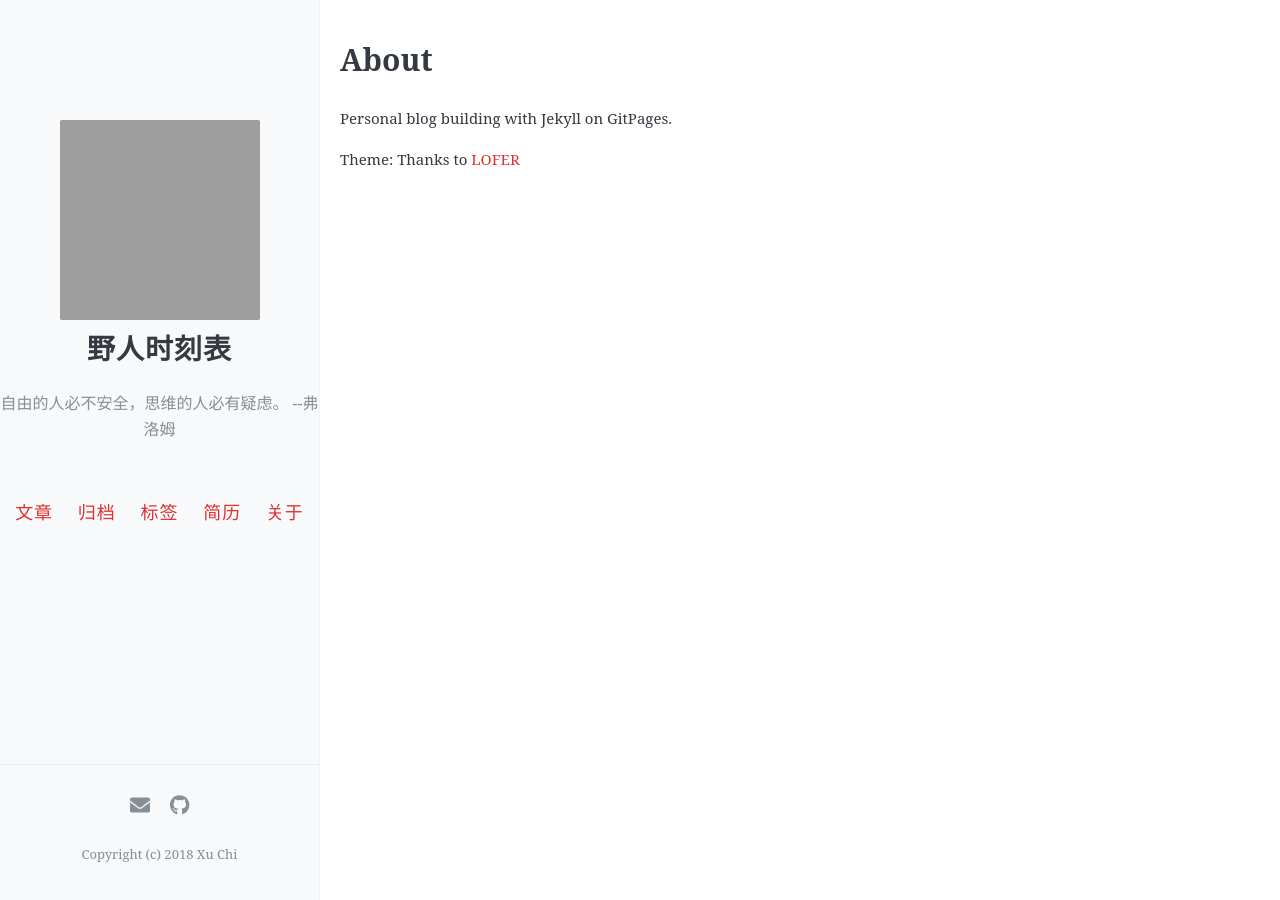
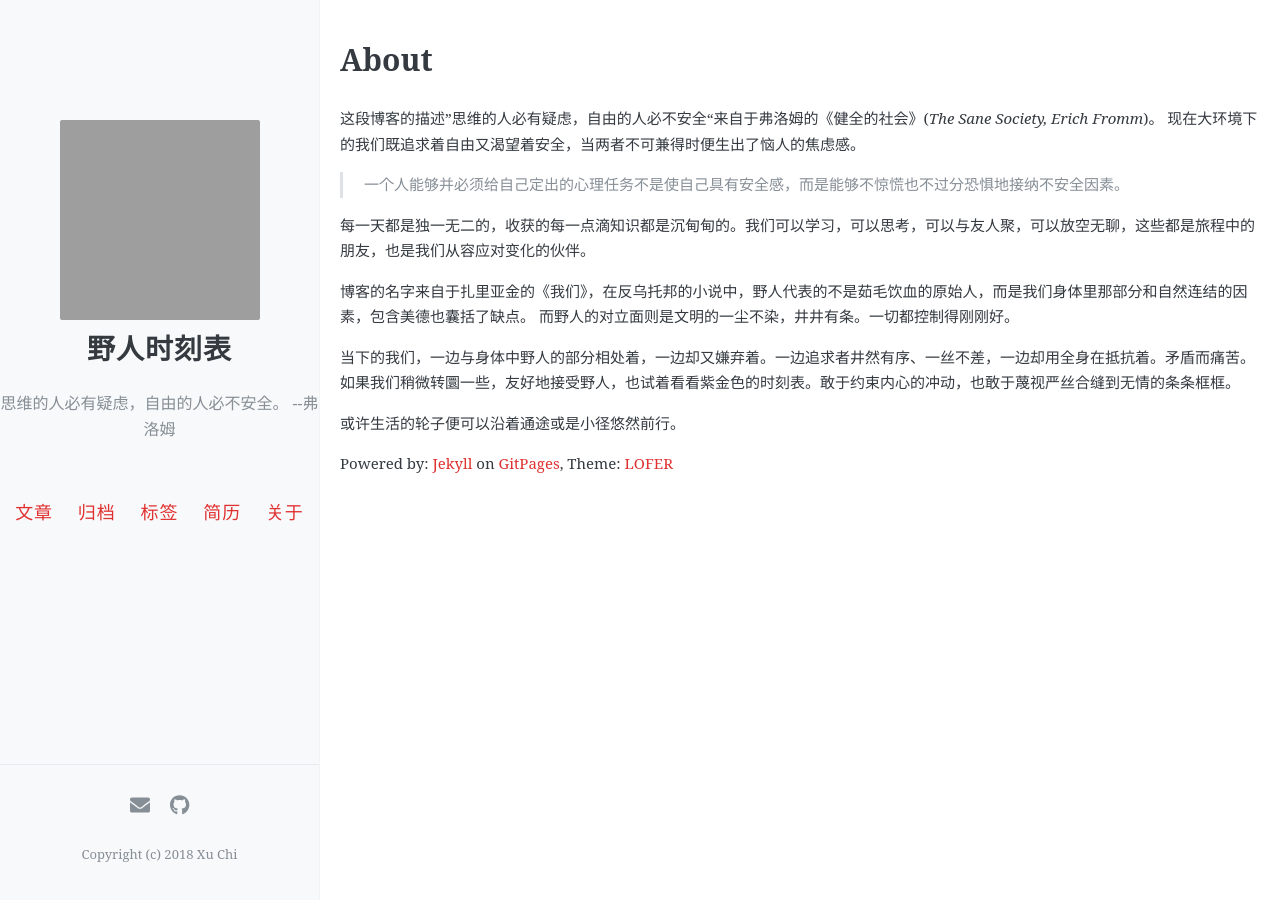
Before and after one commit to xuchi16/Lukathis.github.io, a Jekyll site: the page built from misc/about.md, in a window 1280 px wide. Built offline with Jekyll 4.4.1, drawn with Linux system fonts in a browser that asks for light colours; comment, search, counter and statistics services are not loaded; grey boxes are pictures that could not be loaded.

Commit message:
restructure the posts and update cotent of 'about'

```diff
--- a/_config.yml
+++ b/_config.yml
@@ -4,7 +4,7 @@
 
 name: "野人时刻表"
 description:
-  自由的人必不安全，思维的人必有疑虑。 --弗洛姆
+  思维的人必有疑虑，自由的人必不安全。 --弗洛姆
 
 #
 # Flags below are optional
--- a/_posts/2018-06-17-first-hand-knowledge.markdown
+++ b/_posts/thoughts/2018-06-17-first-hand-knowledge.markdown
@@ -3,7 +3,7 @@ layout: post
 title:  "第一手知识和第二手知识"
 author: Xu Chi
 toc: true
-tags: [Misc]
+tags: [Thoughts]
 ---
 
 关于学习内容的一点思考。
--- a/misc/about.md
+++ b/misc/about.md
@@ -4,6 +4,20 @@ title: About
 permalink: /about/
 ---
 
-Personal blog building with Jekyll on GitPages.
+这段博客的描述”思维的人必有疑虑，自由的人必不安全“来自于弗洛姆的《健全的社会》(*The Sane Society, Erich Fromm*)。
+现在大环境下的我们既追求着自由又渴望着安全，当两者不可兼得时便生出了恼人的焦虑感。
 
-Theme: Thanks to [LOFER](https://github.com/FromEndWorld/LOFFER)
+> 一个人能够并必须给自己定出的心理任务不是使自己具有安全感，而是能够不惊慌也不过分恐惧地接纳不安全因素。
+
+每一天都是独一无二的，收获的每一点滴知识都是沉甸甸的。我们可以学习，可以思考，可以与友人聚，可以放空无聊，这些都是旅程中的朋友，也是我们从容应对变化的伙伴。
+
+博客的名字来自于扎里亚金的《我们》，在反乌托邦的小说中，野人代表的不是茹毛饮血的原始人，而是我们身体里那部分和自然连结的因素，包含美德也囊括了缺点。
+而野人的对立面则是文明的一尘不染，井井有条。一切都控制得刚刚好。
+
+当下的我们，一边与身体中野人的部分相处着，一边却又嫌弃着。一边追求者井然有序、一丝不差，一边却用全身在抵抗着。矛盾而痛苦。
+如果我们稍微转圜一些，友好地接受野人，也试着看看紫金色的时刻表。敢于约束内心的冲动，也敢于蔑视严丝合缝到无情的条条框框。
+
+或许生活的轮子便可以沿着通途或是小径悠然前行。
+
+
+Powered by: [Jekyll](https://jekyllrb.com/) on [GitPages](https://pages.github.com/), Theme: [LOFER](https://github.com/FromEndWorld/LOFFER)
```
Also changed, not shown: _posts/thoughts/2020-02-09-Learning-process-retrospection.markdown (added, +64 -0 lines), _draft/2020-02-09-Tex-for-Jekyll-bolg.markdown (renamed from _posts/2020-02-09-Tex-for-Jekyll-bolg.markdown), _posts/compiler/2018-02-24-Modern-Compiler-Implementation.markdown (renamed from _posts/2018-02-24-Modern-Compiler-Implementation.markdown), _posts/git/2019-12-11-git-operations.markdown (renamed from _posts/2019-12-11-git-operations.markdown), _posts/java/2018-02-21-Spring-note.markdown (renamed from _posts/2018-02-21-Spring-note.markdown), _posts/java/2019-03-10-IntelliJ on Mac.markdown (renamed from _posts/2019-03-10-IntelliJ on Mac.markdown), _posts/javascript/2019-11-06-React.markdown (renamed from _posts/2019-11-06-React.markdown), _posts/markdown/2016-05-15-Markdown-syntax.markdown (renamed from _posts/2016-05-15-Markdown-syntax.markdown), _posts/python/2016-05-16-Python3-installation.markdown (renamed from _posts/2016-05-16-Python3-installation.markdown), _posts/python/2016-11-07-DigitalOcean-VPS.markdown (renamed from _posts/2016-11-07-DigitalOcean-VPS.markdown), _posts/python/2018-03-05-Poll-with-python.markdown (renamed from _posts/2018-03-05-Poll-with-python.markdown), _posts/python/2018-03-08-Auto-send-save-excel.markdown (renamed from _posts/2018-03-08-Auto-send-save-excel.markdown).
